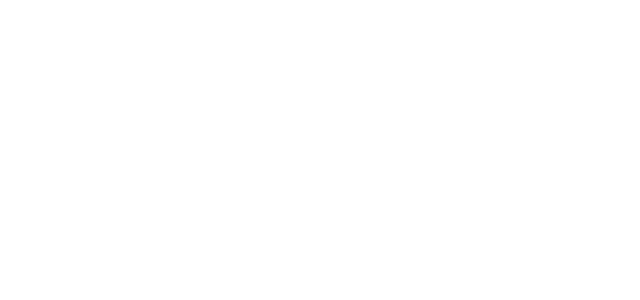
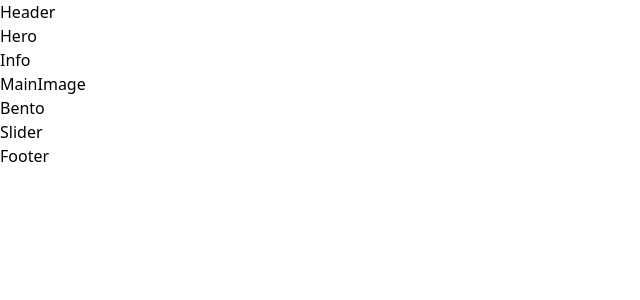
Before and after one commit to igrisdev/dayner-page, a React (Vite) app: page / in a window 1280 px wide. Shown: the top 300 px of the page, without its empty margins (0-640 px from the left). Built offline with nearby package versions, Linux system fonts and the light colour scheme.

Commit message:
add main application structure with header, hero, info, main image, bento, slider, and footer components

```diff
--- a/src/App.jsx
+++ b/src/App.jsx
@@ -1,5 +1,23 @@
+import { Header } from './sections/Header'
+import { Hero } from './sections/Hero'
+import { Info } from './sections/Info'
+import { MainImage } from './sections/MainImage'
+import { Bento } from './sections/Bento'
+import { Slider } from './sections/Slider'
+import { Footer } from './sections/Footer'
+
 function App() {
-  return <></>
+  return (
+    <>
+      <Header />
+      <Hero />
+      <Info />
+      <MainImage />
+      <Bento />
+      <Slider />
+      <Footer />
+    </>
+  )
 }
 
 export default App
--- /dev/null
+++ b/src/sections/Bento.jsx
@@ -0,0 +1,3 @@
+export const Bento = () => {
+  return <div>Bento</div>
+}
--- /dev/null
+++ b/src/sections/Footer.jsx
@@ -0,0 +1,3 @@
+export const Footer = () => {
+  return <div>Footer</div>
+}
--- /dev/null
+++ b/src/sections/Header.jsx
@@ -0,0 +1,3 @@
+export const Header = () => {
+  return <div>Header</div>
+}
--- /dev/null
+++ b/src/sections/Hero.jsx
@@ -0,0 +1,3 @@
+export const Hero = () => {
+  return <div>Hero</div>
+}
--- /dev/null
+++ b/src/sections/Info.jsx
@@ -0,0 +1,3 @@
+export const Info = () => {
+  return <div>Info</div>
+}
--- /dev/null
+++ b/src/sections/MainImage.jsx
@@ -0,0 +1,3 @@
+export const MainImage = () => {
+  return <div>MainImage</div>
+}
--- /dev/null
+++ b/src/sections/Slider.jsx
@@ -0,0 +1,3 @@
+export const Slider = () => {
+  return <div>Slider</div>
+}
```
